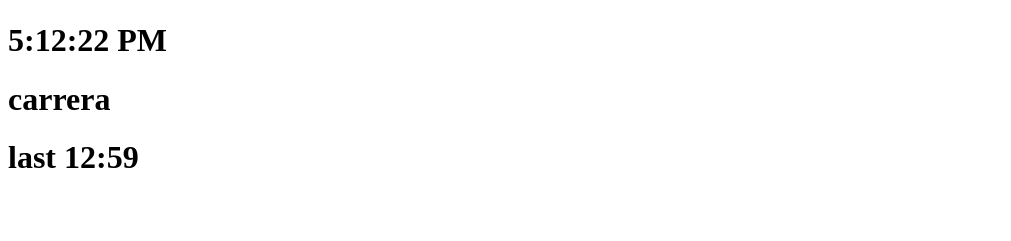
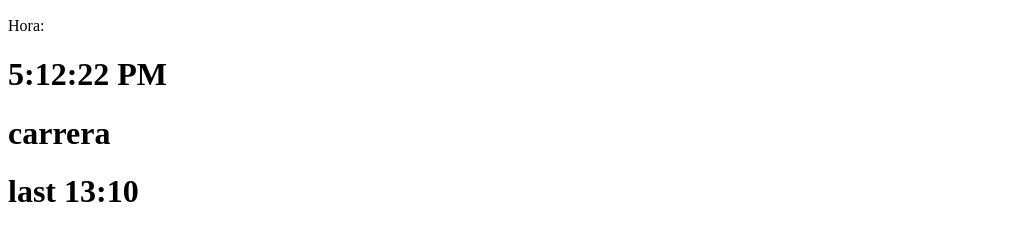
Before and after one commit to amaurisrivas/soscia, a plain HTML site: page index.html in a window 1280 px wide. Shown: the part 411-652 px from the top of the page, without its empty margins (0-1011 px from the left). Drawn offline with Linux system fonts and the light colour scheme.

Commit message:
Update index.html

```diff
--- a/index.html
+++ b/index.html
@@ -46,7 +46,7 @@ setInterval(function() {
      vid.autoplay = true;
      vid.load();
      vid.play();
-},20000);
+},6000);
 
     </script>
     <style type="text/css">
@@ -61,8 +61,8 @@ setInterval(function() {
     <canvas id="example" width="260" height="200">
     There is supposed to be an example drawing here, but it's not important.
     </canvas>
-	  <h1 id="archivo">last 12:40</h1>
+	  <p>Hora:<h1 id="archivo"></h1> </p>
 	  <h1 id="carera">carrera</h1>
-	  <h1>last 12:59</h1>
+	  <h1>last 13:10</h1>
   </body>
 </html>
```
